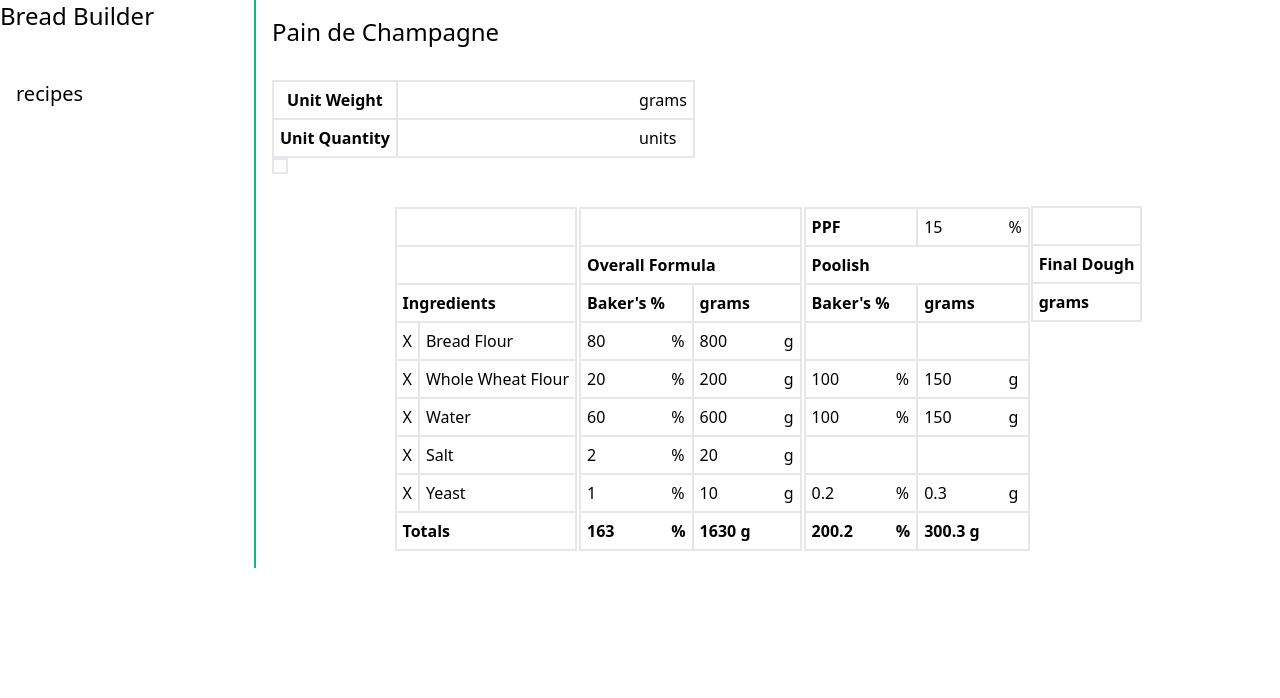
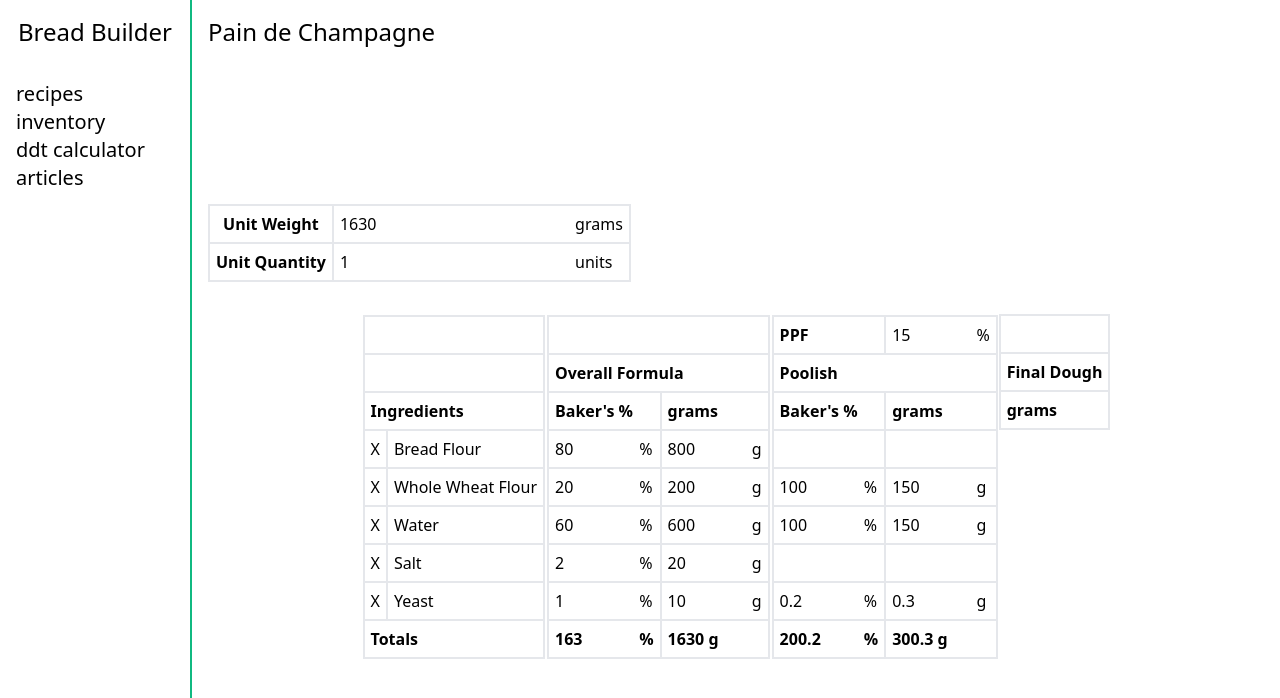
Before and after one commit to scottross123/bread-builder, a React (Vite) app: page / in a window 1280 px wide. Shown: the top 698 px of the page. Built offline with nearby package versions, Linux system fonts and the light colour scheme.

Commit message:
aded new form controls

```diff
--- a/src/components/AppLayout.tsx
+++ b/src/components/AppLayout.tsx
@@ -8,12 +8,12 @@ type AppLayoutProps = {
 const AppLayout = (props: AppLayoutProps) => {
     const { children } = props;
     return (
-        <div className="min-h-full grid grid-cols-app">
+        <div className="min-h-screen grid grid-cols-app">
             <Sidebar />
             <Header
                 heading="Pain de Champagne"
             />
-            <main>
+            <main className="">
                 {children}
             </main>
         </div>
--- a/src/components/Header.tsx
+++ b/src/components/Header.tsx
@@ -6,7 +6,7 @@ const Header = (props: HeaderProps) => {
     const { heading } = props;
 
     return (
-        <header className="h-16 flex content-center">
+        <header className="h-16 flex content-center row-span-1">
             <h1 className="text-2xl p-4">{heading}</h1>
         </header>
     );
--- a/src/components/Sidebar.tsx
+++ b/src/components/Sidebar.tsx
@@ -7,10 +7,13 @@ const Sidebar = () => {
 
 
     return (
-        <div className="row-span-2 border-r-2 border-r-emerald-500">
-            <h1 className="text-2xl h-16">Bread Builder</h1>
+        <div className="row-span-2 border-r-2 border-r-emerald-500 h-full">
+            <h1 className="text-2xl h-16 text-center p-4">Bread Builder</h1>
             <ul className="p-4">
                 <li className="text-xl">recipes</li>
+                <li className="text-xl">inventory</li>
+                <li className="text-xl">ddt calculator</li>
+                <li className="text-xl">articles</li>
             </ul>
         </div>
     );
--- a/src/features/editor/components/FormulaControls/FormulaControls.tsx
+++ b/src/features/editor/components/FormulaControls/FormulaControls.tsx
@@ -1,6 +1,39 @@
 import { Cell } from "@/components";
+import { formatNumber } from "@/utils";
+import { ChangeEvent } from "react";
 
-const FormulaControls = () => {
+type FormulaControlsProps = {
+    unitWeight: number,
+    unitQuantity: number,
+    changeUnitWeight: (newUnitWeight: number) => void,
+    changeUnitQuantity: (newUnitQuantity: number) => void,
+}
+
+const FormulaControls = (props: FormulaControlsProps) => {
+    const {
+        unitWeight,
+        unitQuantity,
+        changeUnitWeight,
+        changeUnitQuantity,
+    } = props;
+
+    const handleChange = (
+        input: "unit-weight" | "unit-qty" | "waste-factor",
+        event: ChangeEvent<HTMLInputElement>
+    ) => {
+        const value = parseInt(event.target.value);
+
+        switch (input) {
+            case "unit-weight": {
+                return changeUnitWeight(value);
+            }
+            case "unit-qty": {
+                return changeUnitQuantity(value);
+            }
+        }
+    }
+
+
     return (
         <div>
             <table>
@@ -11,6 +44,8 @@ const FormulaControls = () => {
                         <input
                             id="unit-weight"
                             type="number"
+                            value={formatNumber(unitWeight)}
+                            onChange={(event) => handleChange("unit-weight", event)}
                         />
                         </Cell>
                     </tr>
@@ -20,16 +55,10 @@ const FormulaControls = () => {
                             <input
                                 id="unit-weight"
                                 type="number"
+                                value={formatNumber(unitQuantity)}
+                                onChange={(event) => handleChange("unit-qty", event)}
                             />
                         </Cell>
-                    </tr>
-                </tbody>
-            </table>
-
-            <table>
-                <tbody>
-                    <tr>
-                        <Cell></Cell>
                     </tr>
                 </tbody>
             </table>
--- a/src/features/editor/routes/EditRecipePage.tsx
+++ b/src/features/editor/routes/EditRecipePage.tsx
@@ -136,7 +136,12 @@ const EditRecipePage = () => {
     return (
         <EditorLayout>
             <>
-            <FormulaControls />
+            <FormulaControls
+                unitQuantity={recipe.unitQuantity}
+                unitWeight={recipe.unitWeight}
+                changeUnitQuantity={changeUnitQuantity}
+                changeUnitWeight={changeUnitWeight}
+            />
             <BreadFormula
                 recipe={recipe}
                 changePercent={changePercent}
--- a/src/styles/index.css
+++ b/src/styles/index.css
@@ -5,5 +5,5 @@ html {
 }
 
 body {
-    height: 100%;
+    height: 100vh;
 }
--- a/tailwind.config.cjs
+++ b/tailwind.config.cjs
@@ -7,7 +7,7 @@ module.exports = {
                 "app": "auto 1fr"
             },
             gridTemplateColumns: {
-                "app": "minmax(150px, 20%) 1fr"
+                "app": "minmax(150px, 15%) 1fr"
             },
             colors: {
                 "base": "#212121"
```
